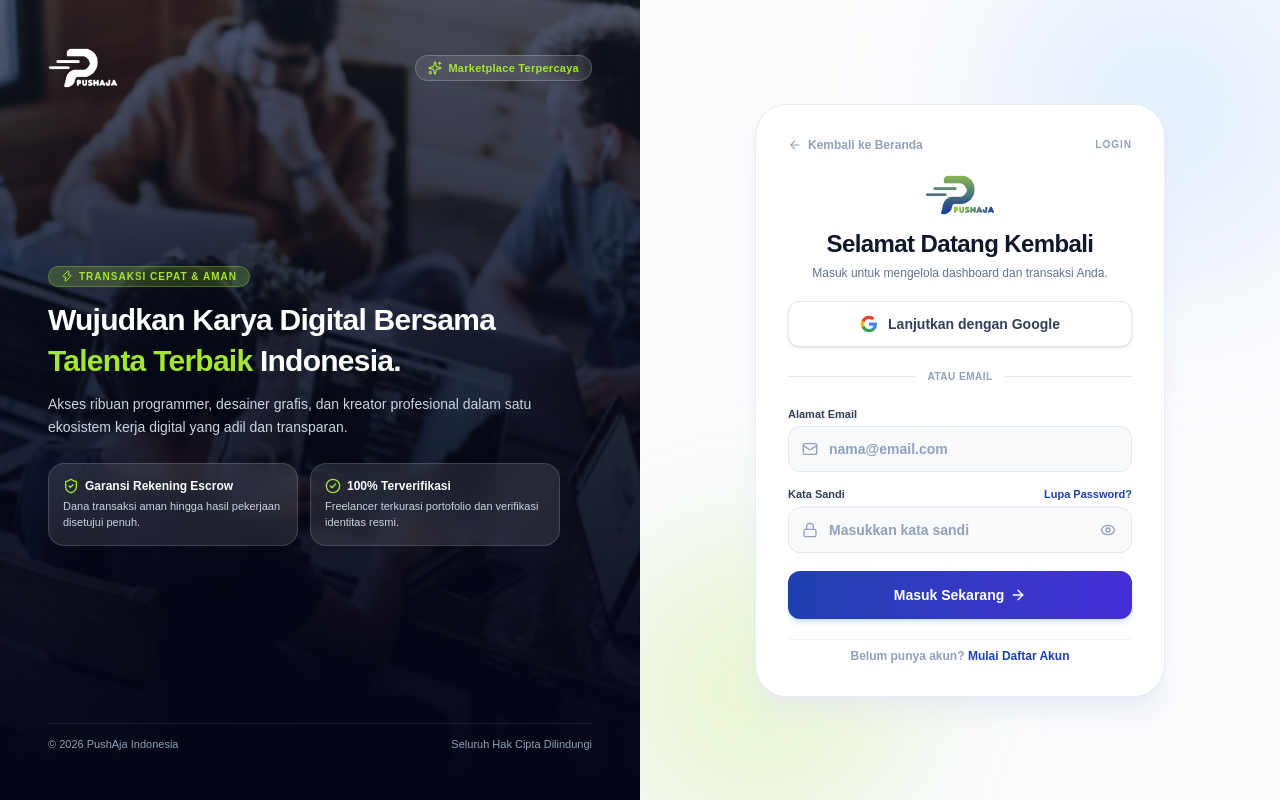
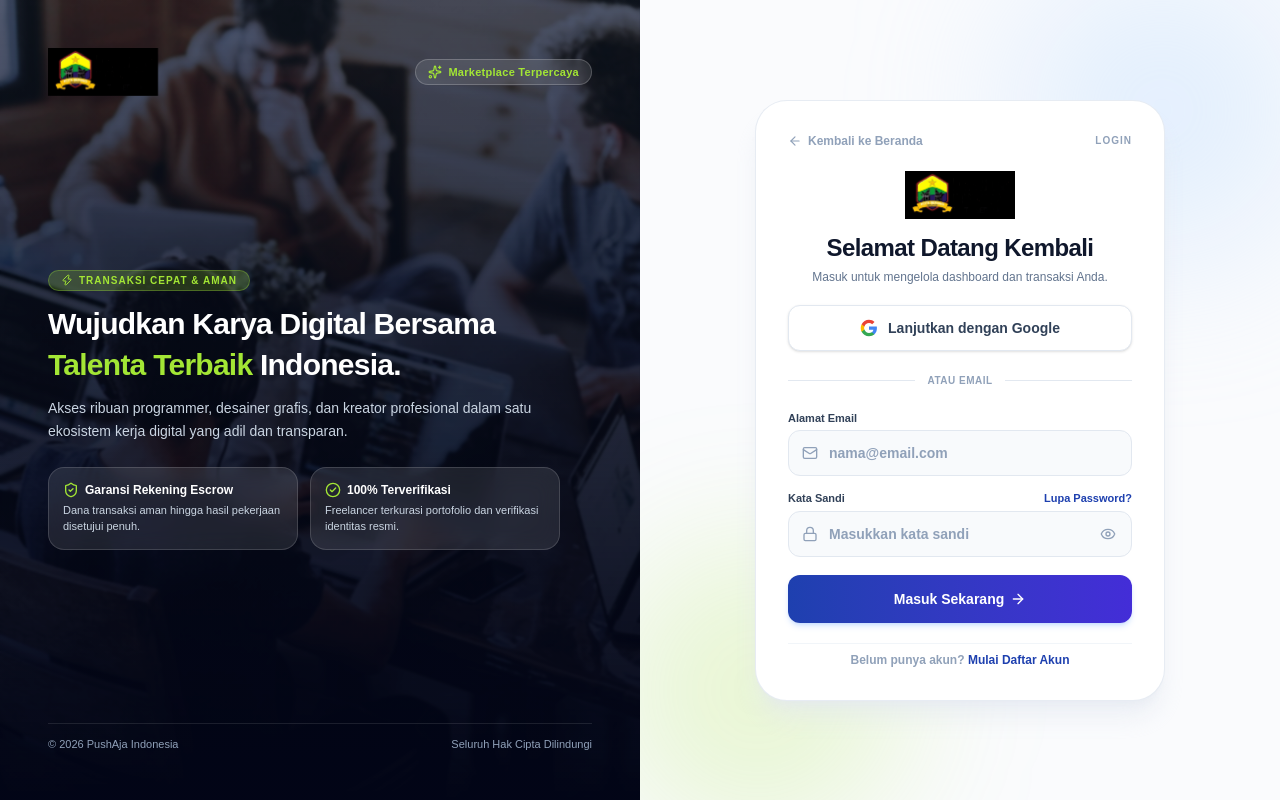
Before and after one commit to DarmawanBackEnd/pushaja, a Next.js app: page /login in a window 1280 px wide. Built offline with nearby package versions, Linux system fonts and the light colour scheme.

Commit message:
feat: update logo to logo-dinkop-kota-serang across navbar, footer, login, and register

```diff
--- a/src/app/login/page.tsx
+++ b/src/app/login/page.tsx
@@ -77,10 +77,10 @@ export default function LoginPage() {
         {/* Bagian Atas: Badge Platform & Logo */}
         <div className="relative z-10 flex items-center justify-between">
           <Link href="/" className="inline-block transition-transform hover:scale-105 active:scale-95 duration-200">
-            <div className="relative w-32 h-10 brightness-0 invert">
+            <div className="relative w-44 h-12">
               <Image
-                src="/logo-pushaja-v2.png"
-                alt="PushAja Logo"
+                src="/logo-dinkop-kota-serang.png"
+                alt="Logo DinkopUKM Kota Serang"
                 fill
                 priority
                 className="object-contain object-left"
@@ -160,10 +160,10 @@ export default function LoginPage() {
           {/* Logo Brand Konsisten dengan Navbar */}
           <div className="text-center space-y-1.5">
             <Link href="/" className="inline-block transition-transform hover:scale-105 active:scale-95 duration-200">
-              <div className="relative w-32 h-10 mx-auto">
+              <div className="relative w-44 h-12 mx-auto">
                 <Image
-                  src="/logo-pushaja-v2.png"
-                  alt="Logo PushAja"
+                  src="/logo-dinkop-kota-serang.png"
+                  alt="Logo DinkopUKM Kota Serang"
                   fill
                   priority
                   className="object-contain"
--- a/src/app/page.tsx
+++ b/src/app/page.tsx
@@ -545,9 +545,9 @@ export default async function Home() {
 
           {/* Col 1 */}
           <div className="col-span-2 md:col-span-1">
-            <div className="relative w-48 h-12 mb-4">
+            <div className="relative w-48 sm:w-56 h-12 sm:h-14 mb-4">
               <Image
-                src="/logo-dinkopukm-serang.png"
+                src="/logo-dinkop-kota-serang.png"
                 alt="Logo DinkopUKM Perindag Kota Serang"
                 fill
                 className="object-contain object-left"
--- a/src/app/register/page.tsx
+++ b/src/app/register/page.tsx
@@ -75,10 +75,10 @@ export default function RegisterPage() {
         {/* Bagian Atas: Badge Platform & Logo */}
         <div className="relative z-10 flex items-center justify-between">
           <Link href="/" className="inline-block transition-transform hover:scale-105 active:scale-95 duration-200">
-            <div className="relative w-32 h-10 brightness-0 invert">
+            <div className="relative w-44 h-12">
               <Image
-                src="/logo-pushaja-v2.png"
-                alt="PushAja Logo"
+                src="/logo-dinkop-kota-serang.png"
+                alt="Logo DinkopUKM Kota Serang"
                 fill
                 priority
                 className="object-contain object-left"
@@ -158,10 +158,10 @@ export default function RegisterPage() {
           {/* Logo Brand Konsisten dengan Navbar */}
           <div className="text-center space-y-1">
             <Link href="/" className="inline-block transition-transform hover:scale-105 active:scale-95 duration-200">
-              <div className="relative w-32 h-10 mx-auto">
+              <div className="relative w-44 h-12 mx-auto">
                 <Image
-                  src="/logo-pushaja-v2.png"
-                  alt="Logo PushAja"
+                  src="/logo-dinkop-kota-serang.png"
+                  alt="Logo DinkopUKM Kota Serang"
                   fill
                   priority
                   className="object-contain"
--- a/src/components/Navbar.tsx
+++ b/src/components/Navbar.tsx
@@ -64,7 +64,7 @@ export default function Navbar() {
             <a href="/" className="flex items-center group">
               <div className="relative w-48 sm:w-56 h-12 sm:h-14 transition-transform duration-300 group-hover:scale-105">
                 <Image
-                  src="/logo-dinkopukm-serang.png"
+                  src="/logo-dinkop-kota-serang.png"
                   alt="DinkopUKM Perindag Kota Serang"
                   fill
                   priority
```
Also changed, not shown: public/logo-dinko-kota-serang.png (added), public/logo-dinkop-kota-serang.png (added).
